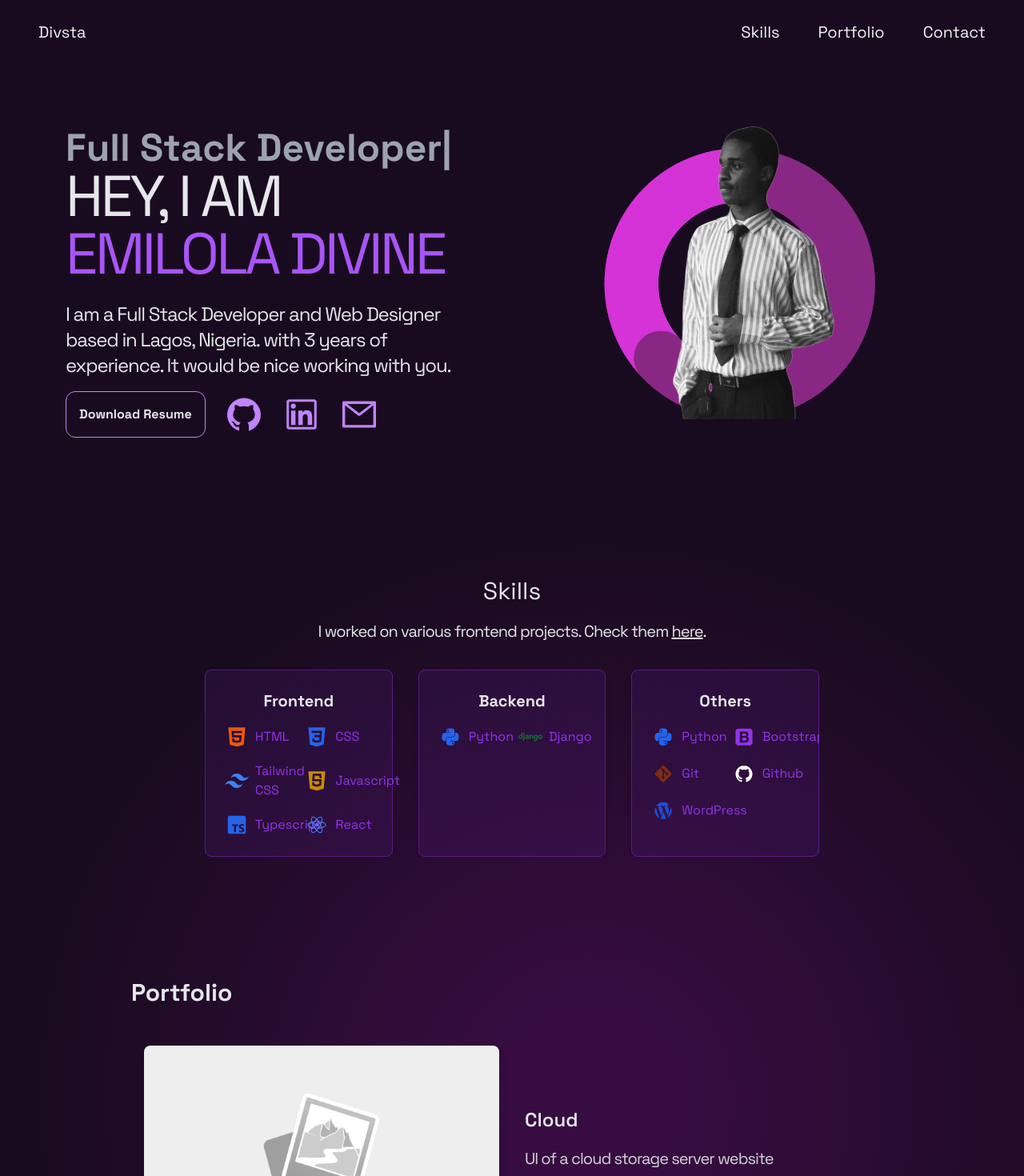
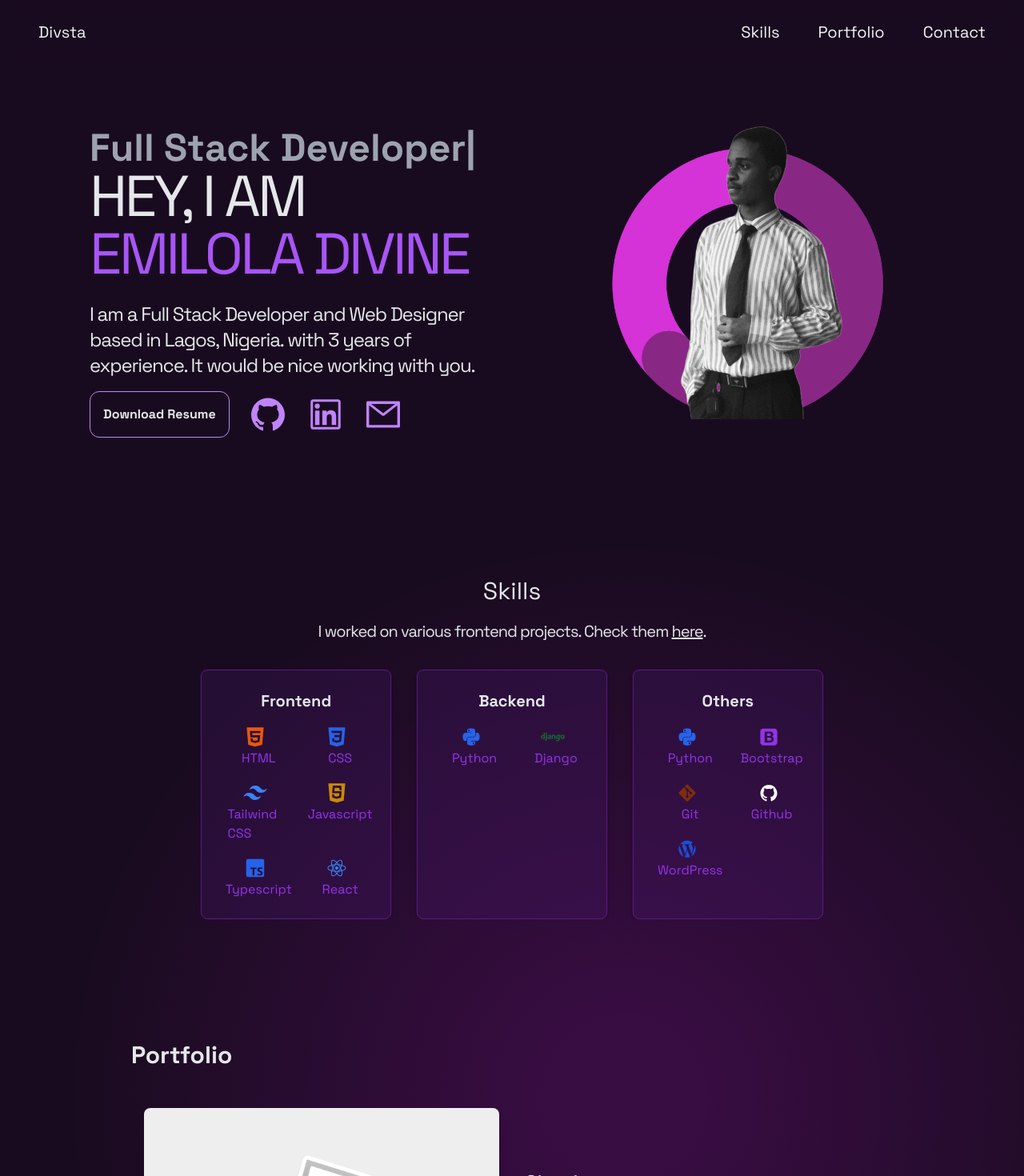
Before and after one commit to divinesta/react-portfolio, a React (Vite) app: page / in a window 1280 px wide. Shown: the top 1470 px of the page at 80% size. Built offline with nearby package versions, Linux system fonts and the light colour scheme.

Commit message:
Udating the styles

```diff
--- a/src/components/Hero.jsx
+++ b/src/components/Hero.jsx
@@ -12,7 +12,7 @@ import { motion } from "framer-motion";
 
 const Hero = () => {
    return (
-      <div className="mt-9 max-w-[1200px] mx-auto relative">
+      <div className="mt-9 max-w-[1200px] mx-auto md:pl-10 relative">
          <div className="grid md:grid-cols-2 place-items-center gap-8">
             <motion.div
                initial={{ opacity: 0, y: -50 }}
--- a/src/components/Skills.jsx
+++ b/src/components/Skills.jsx
@@ -79,7 +79,7 @@ const skills = [
 const Skills = () => {
    return (
       <div
-         className="flex flex-col justify-center px-4 text-gray-200 pb-8 md:py-12 max-w-[800px] mx-auto"
+         className="flex flex-col justify-center px-4 text-gray-200 pb-8 md:py-12 max-w-[1000px] mx-auto items-center"
          id="skills"
       >
          <Reveal>
@@ -105,7 +105,7 @@ const Skills = () => {
                         {skill.technologies.map((tech, idx) => (
                            <div
                               key={idx}
-                              className="flex items-center space-x-2"
+                              className="flex flex-col items-center  space-x-2 "
                            >
                               <span className="text-2xl">{tech.icon}</span>
                               <span>{tech.name}</span>
```
